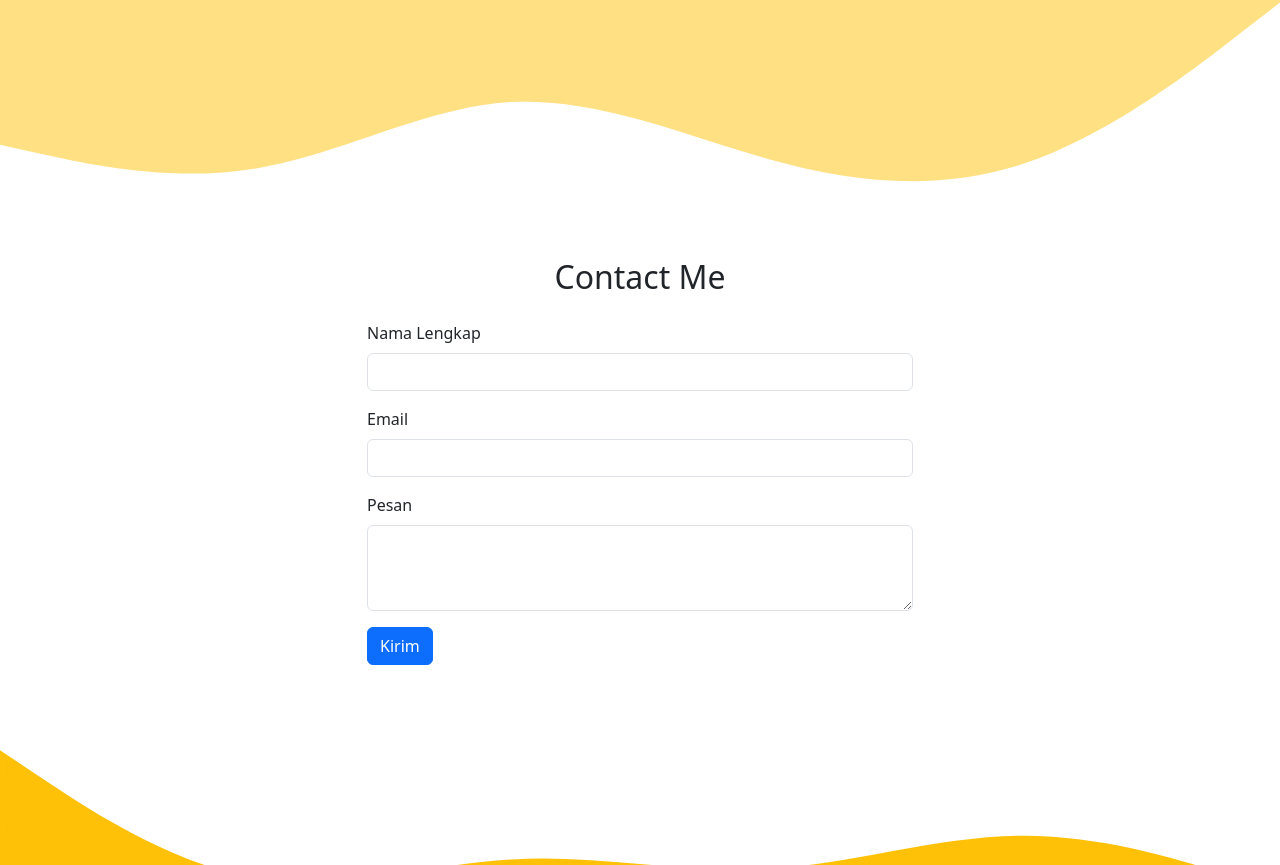
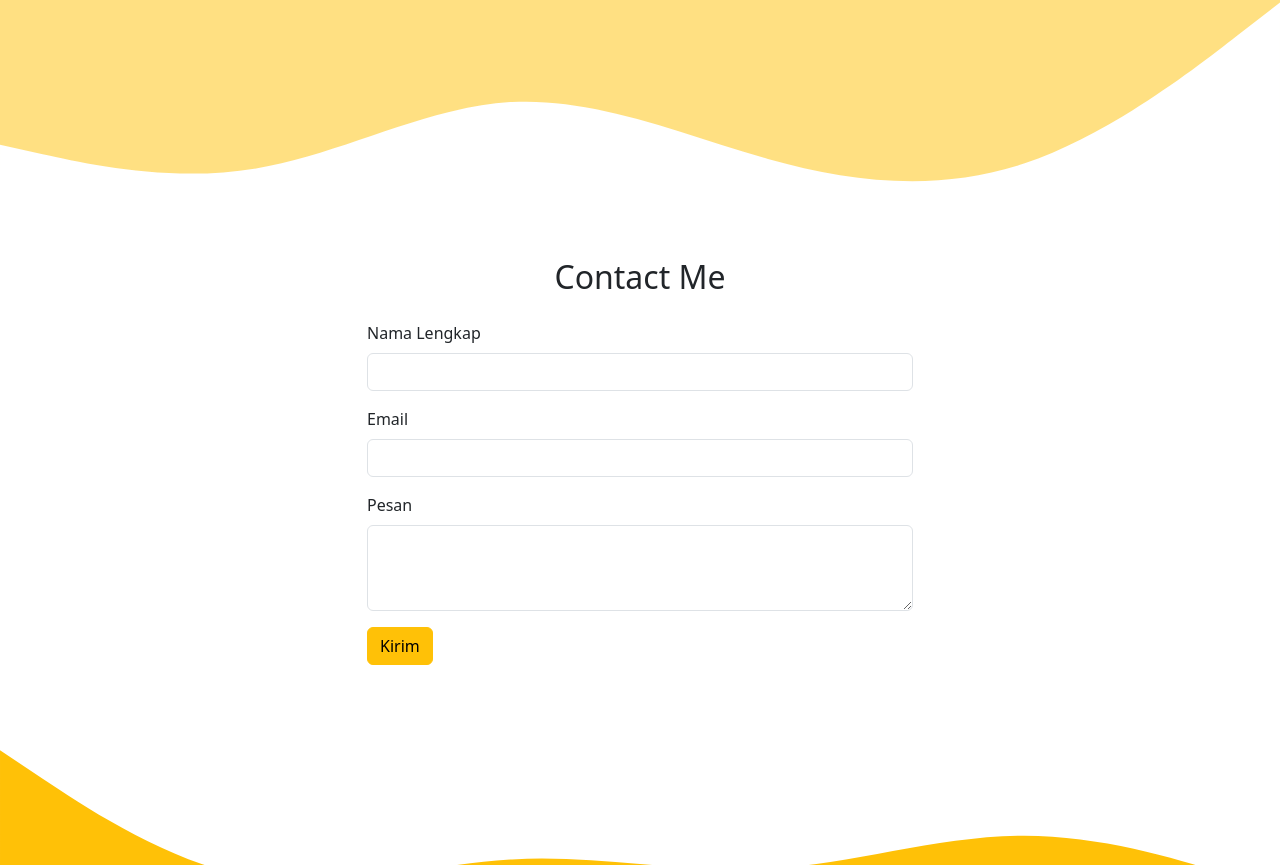
Before and after one commit to CallmeIkbal/pupul.github.io, a plain HTML site: page index.html in a window 1280 px wide. Shown: the part 1923-2788 px from the top of the page. Drawn offline with nearby package versions, Linux system fonts and the light colour scheme.

Commit message:
mengubah warna tombol

```diff
--- a/index.html
+++ b/index.html
@@ -31,7 +31,13 @@
       <img src="img/flex4.jpeg" alt="Saipul" width="200" class="rounded-circle img-thumbnail" />
       <h1 class="display-4">Saipul Islam</h1>
       <p class="lead">Artist | MC</p>
-      <svg xmlns="http://www.w3.org/2000/svg" viewBox="0 0 1440 320"><path fill="#fff" fill-opacity="1" d="M0,192L40,165.3C80,139,160,85,240,58.7C320,32,400,32,480,64C560,96,640,160,720,165.3C800,171,880,117,960,90.7C1040,64,1120,64,1200,69.3C1280,75,1360,85,1400,90.7L1440,96L1440,320L1400,320C1360,320,1280,320,1200,320C1120,320,1040,320,960,320C880,320,800,320,720,320C640,320,560,320,480,320C400,320,320,320,240,320C160,320,80,320,40,320L0,320Z"></path></svg>
+      <svg xmlns="http://www.w3.org/2000/svg" viewBox="0 0 1440 320">
+        <path
+          fill="#fff"
+          fill-opacity="1"
+          d="M0,192L40,165.3C80,139,160,85,240,58.7C320,32,400,32,480,64C560,96,640,160,720,165.3C800,171,880,117,960,90.7C1040,64,1120,64,1200,69.3C1280,75,1360,85,1400,90.7L1440,96L1440,320L1400,320C1360,320,1280,320,1200,320C1120,320,1040,320,960,320C880,320,800,320,720,320C640,320,560,320,480,320C400,320,320,320,240,320C160,320,80,320,40,320L0,320Z"
+        ></path>
+      </svg>
     </section>
     <!-- tutup jumbotron -->
     <!-- about -->
@@ -144,7 +150,7 @@
                 <label for="pesan" class="form-label">Pesan</label>
                 <textarea class="form-control" id="Pesan" rows="3"></textarea>
               </div>
-              <button type="submit" class="btn btn-primary">Kirim</button>
+              <button type="submit" class="btn btn-warning">Kirim</button>
             </form>
           </div>
         </div>
```
